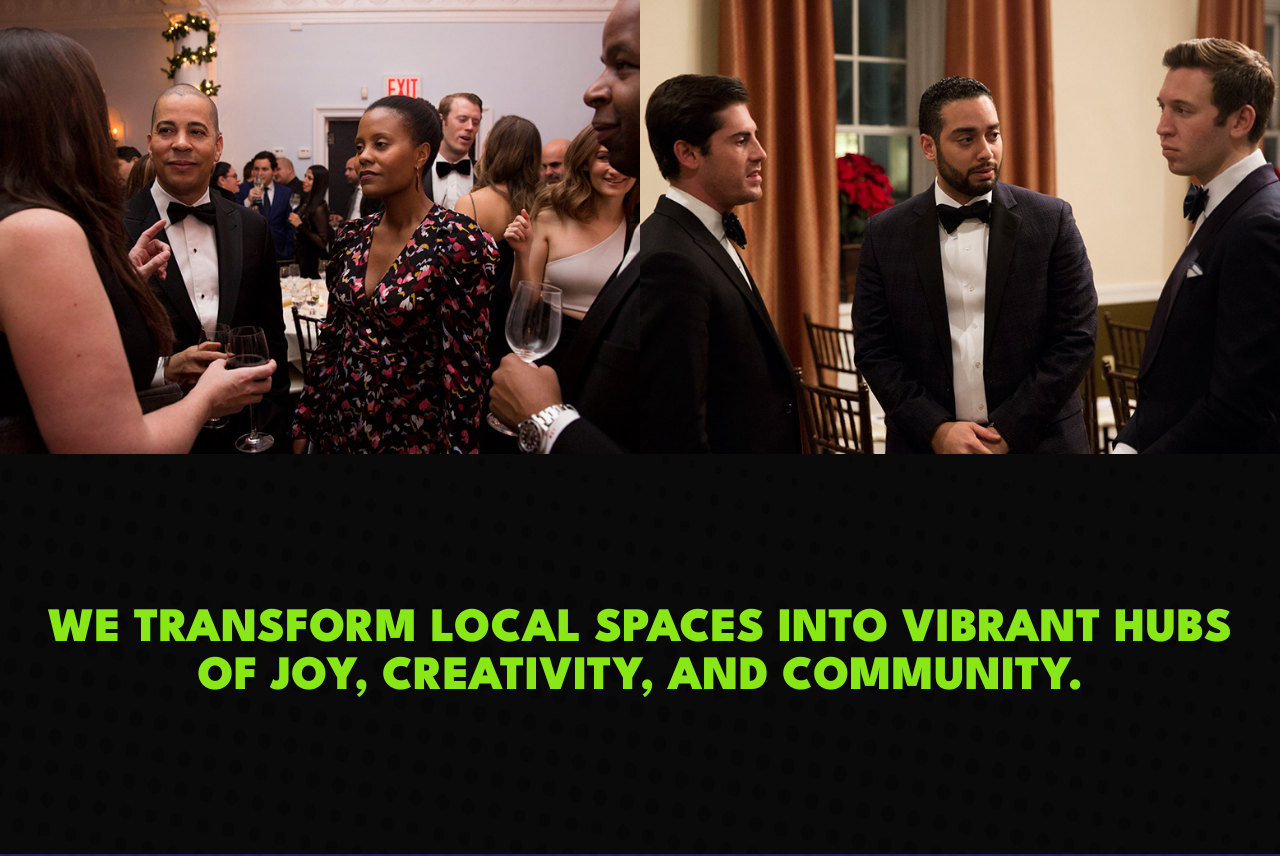
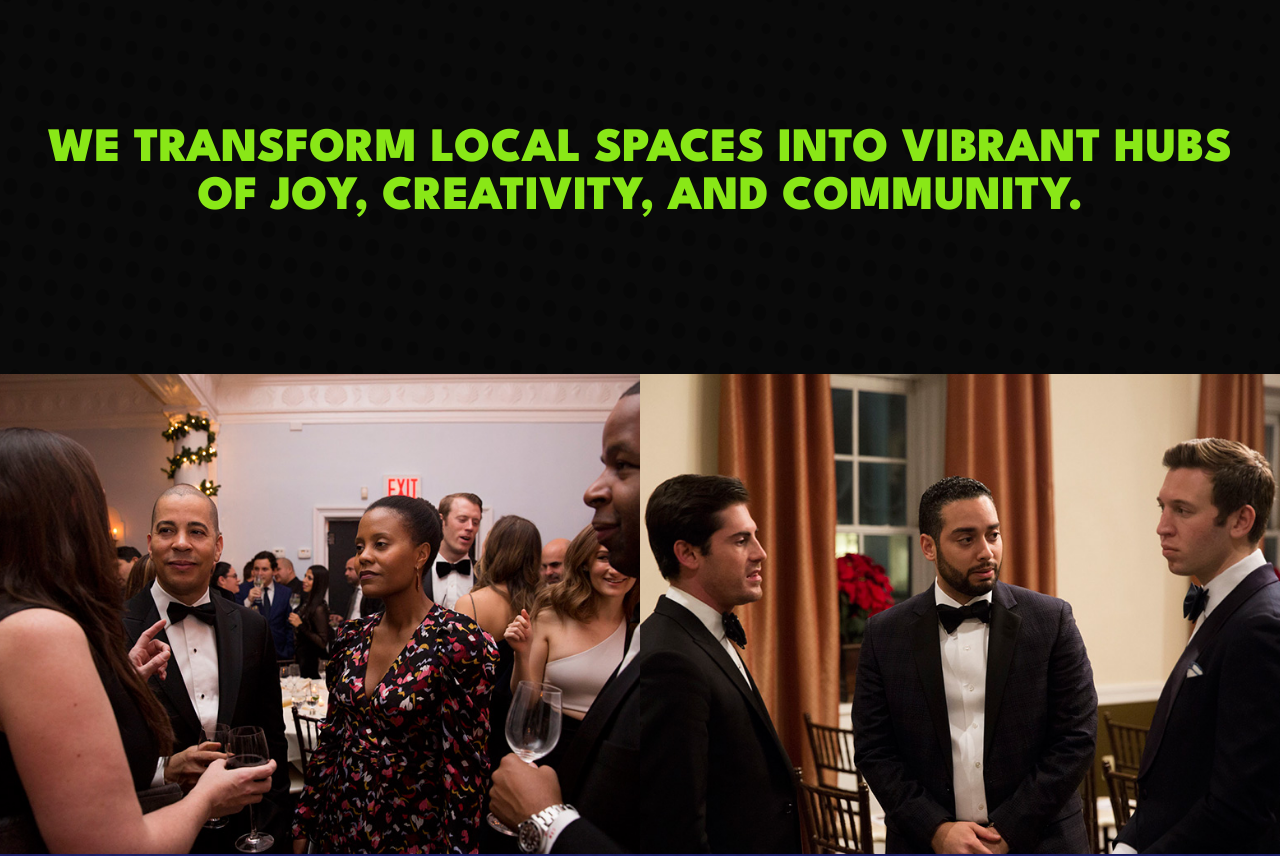
Before and after one commit to creativehandz/techrow, a React (Vite) app: page /fund-gala in a window 1280 px wide. Shown: the part 2020-2876 px from the top of the page. Built offline with nearby package versions, Linux system fonts and the light colour scheme.

Commit message:
Add transformation section to FundGala page

```diff
--- a/src/components/FundGala.tsx
+++ b/src/components/FundGala.tsx
@@ -138,6 +138,28 @@ const FundGala = () => {
                 className="w-full h-120 object-cover transition-transform duration-300 group-hover:scale-105"
               />
             </div>
+
+          </div>
+        </div>
+      </section>
+
+
+ {/* Transformation Section */}
+      <section className="customers-partners-bg" style={{height: '400px', display: 'flex', flexDirection: 'column', justifyContent: 'center'}}>
+        <div className="container mx-auto px-4 sm:px-6 lg:px-8">
+          <div className="text-center">
+            <h2 className="customers-partners-title">
+              We transform local spaces into vibrant hubs of joy, creativity, and community.
+            </h2>
+          </div>
+        </div>
+      </section>
+
+      {/* Gala Gallery Section */}
+      <section className="bg-black">
+        <div className="w-full mx-auto">
+          <div className="grid grid-cols-1 lg:grid-cols-2 gap-0  mx-auto">
+
             <div className="group overflow-hidden">
               <img
                 src="/media/images/sections/gala3.jpg"
@@ -152,18 +174,6 @@ const FundGala = () => {
                 className="w-full h-120 object-cover transition-transform duration-300 group-hover:scale-105"
               />
             </div>
-          </div>
-        </div>
-      </section>
-
-
- {/* Transformation Section */}
-      <section className="customers-partners-bg" style={{height: '400px', display: 'flex', flexDirection: 'column', justifyContent: 'center'}}>
-        <div className="container mx-auto px-4 sm:px-6 lg:px-8">
-          <div className="text-center">
-            <h2 className="customers-partners-title">
-              We transform local spaces into vibrant hubs of joy, creativity, and community.
-            </h2>
           </div>
         </div>
       </section>
```
